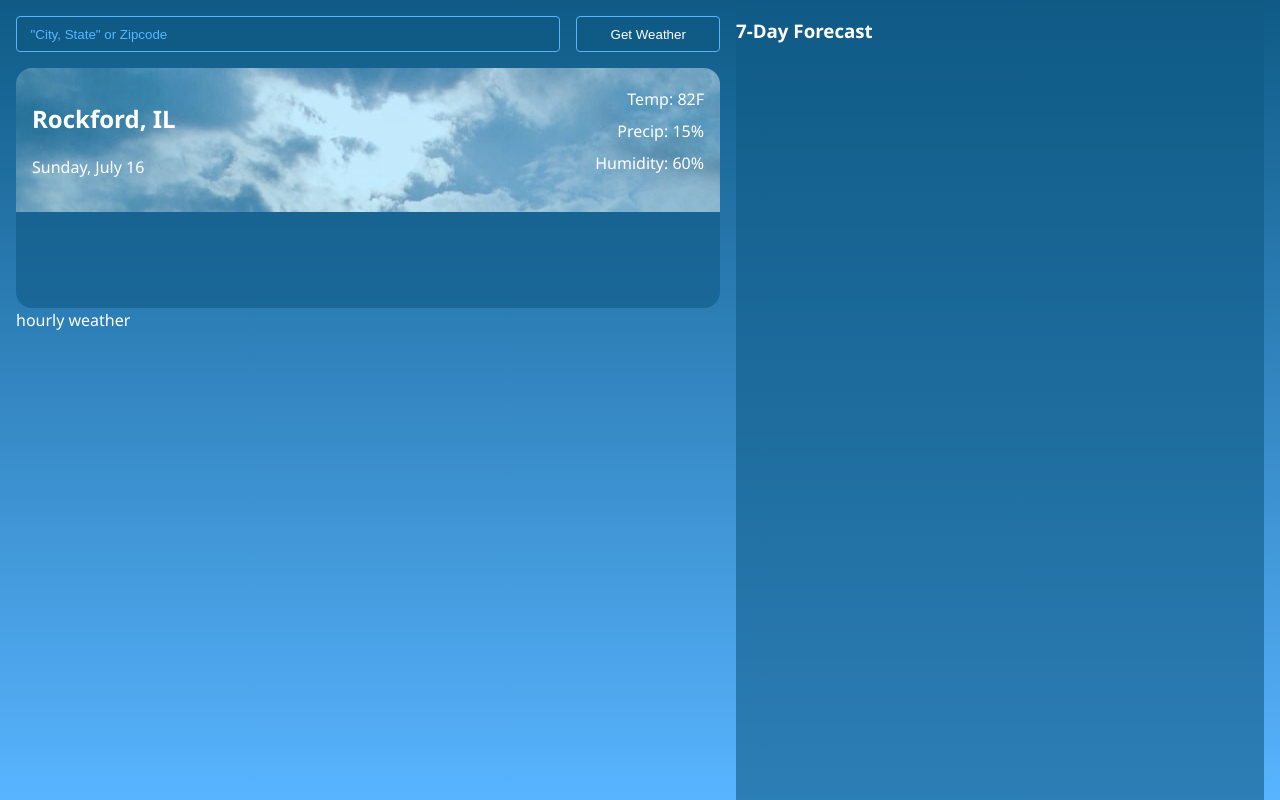
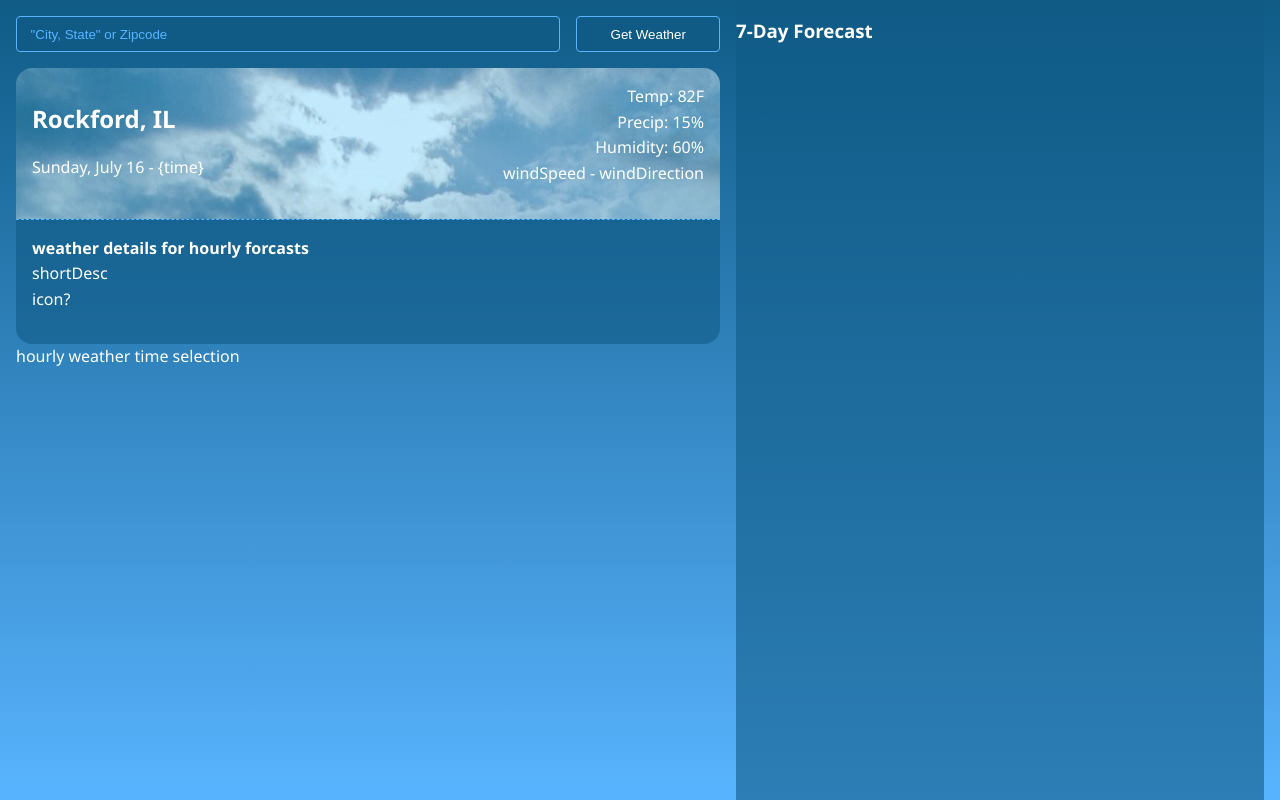
Before and after one commit to ShawnO86/National_News_Weather, a Vue app: page /weather in a window 1280 px wide. Built offline with nearby package versions, Linux system fonts and the light colour scheme.

Commit message:
hourlyWeather

```diff
--- a/src/App.vue
+++ b/src/App.vue
@@ -3,8 +3,7 @@
     <div class="search">
       <location-input @location="setLocation" />
     </div>
-    <current-weather></current-weather>
-    <p>hourly weather</p>
+    <hourly-weather></hourly-weather>
   </section>
   <section class="sideBar">
     <side-bar></side-bar>
@@ -13,7 +12,7 @@
 
 <script setup>
 import locationInput from './components/locationInput.vue';
-import currentWeather from './components/currentWeather.vue';
+import hourlyWeather from './components/hourlyWeather.vue';
 import sideBar from './components/sideBar.vue';
 import { ref } from 'vue';
 
--- a/src/components/currentWeather.vue
+++ /dev/null
@@ -1,18 +0,0 @@
-<template>
-  <div id="weatherBox">
-    <weather-box-head></weather-box-head>
-  </div>
-</template>
-
-<script setup>
-import weatherBoxHead from './weatherBoxHead.vue';
-</script>
-
-<style scoped>
-#weatherBox {
-  background: rgba(var(--bg-rgb), 0.6);
-  width: 100%;
-  min-height: 15rem;
-  border-radius: 1rem;
-}
-</style>
--- a/src/components/hourlyWeather.vue
+++ b/src/components/hourlyWeather.vue
@@ -0,0 +1,28 @@
+<template>
+    <div id="weatherBox">
+      <weather-box-head></weather-box-head>
+      <div class="weatherBox_details">
+        <h4>weather details for hourly forcasts</h4>
+        <p>shortDesc</p>
+        <p>icon?</p>
+      </div>
+    </div>
+    <p>hourly weather time selection</p>
+  </template>
+
+  <script setup>
+  import weatherBoxHead from './weatherBoxHead.vue';
+  </script>
+
+  <style scoped>
+  #weatherBox {
+    background: rgba(var(--bg-rgb), 0.6);
+    width: 100%;
+    min-height: 15rem;
+    border-radius: 1rem;
+  }
+  .weatherBox_details {
+    padding: 1rem 1rem 2rem 1rem;
+    border-top: 1px dashed var(--secondary-hex);
+  }
+  </style>
--- a/src/components/weatherBoxHead.vue
+++ b/src/components/weatherBoxHead.vue
@@ -2,12 +2,13 @@
   <div class="weatherBox_head" :style="{ backgroundImage: 'url(' + bgImage + ')' }">
     <div class="weather_head_CityDate">
       <h1>Rockford, IL</h1>
-      <p>Sunday, July 16</p>
+      <p>Sunday, July 16 - {time}</p>
     </div>
     <div class="weather_head_data">
       <p>Temp: 82F</p>
       <p>Precip: 15%</p>
       <p>Humidity: 60%</p>
+      <p>windSpeed - windDirection</p>
     </div>
   </div>
 </template>
```
